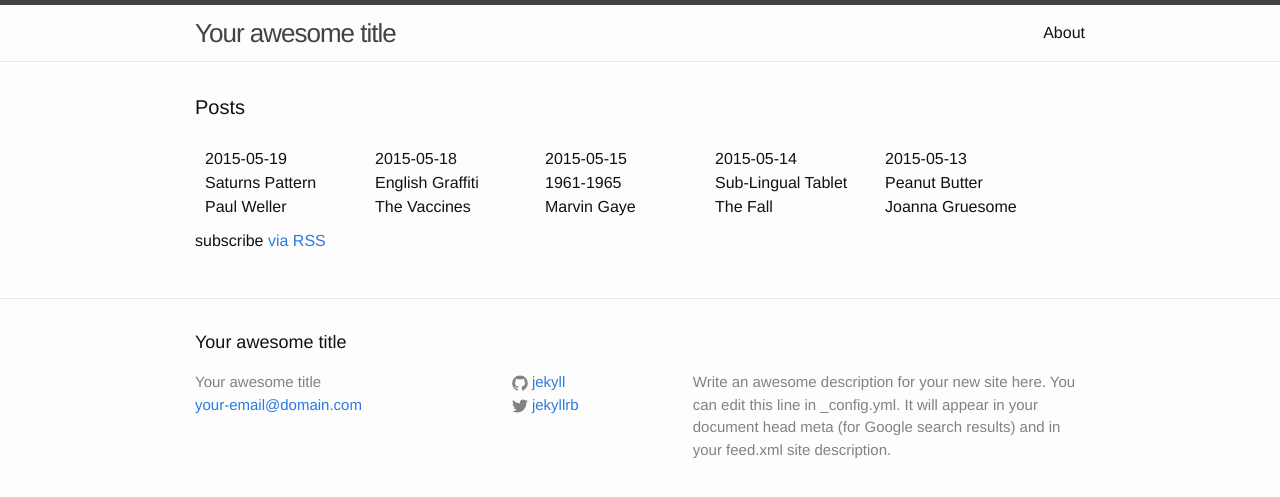
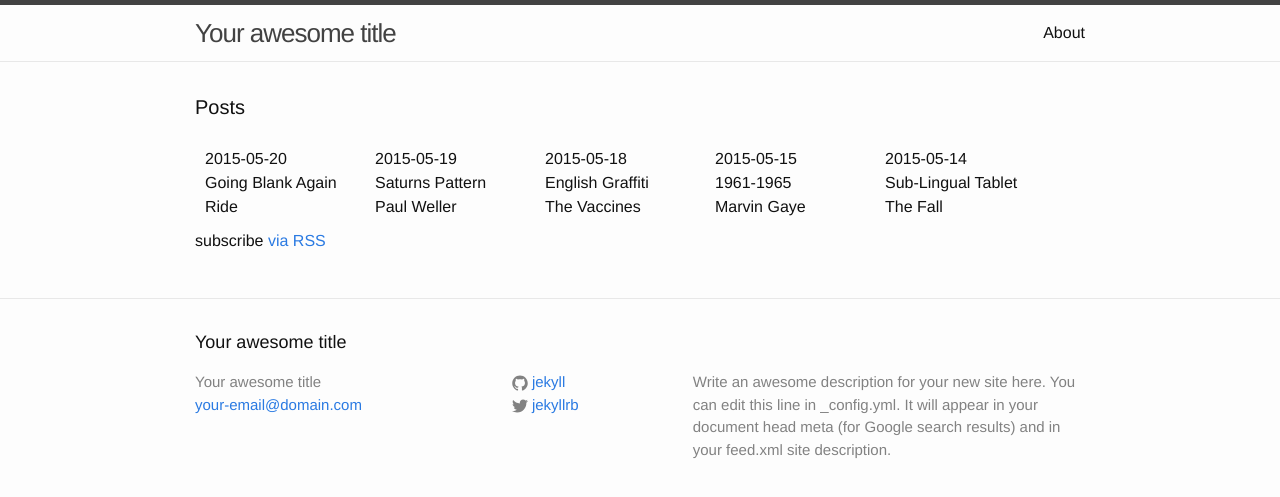
Before and after one commit to karaken12/bbc6musicaotd, a Jekyll site: the page built from site/index.html, in a window 1280 px wide. Shown: the top 497 px of the page. Built offline with Jekyll 4.4.1, drawn with Linux system fonts in a browser that asks for light colours.

Commit message:
Album for 2015-05-20.

```diff
--- a/site/_data/year/2015.yml
+++ b/site/_data/year/2015.yml
@@ -475,3 +475,8 @@
   title: Saturns Pattern
   twitter: https://twitter.com/BBC6Music/status/600575387853148160
   spotify-id: 7GLRsYUR1mhMTwgP3Q6nVH
+- date: 2015-05-20
+  artist: Ride
+  title: Going Blank Again
+  twitter: https://twitter.com/BBC6Music/status/600931978528104448
+  spotify-id: 4vNofuDN5jhFx1HATG1Xhk
```
